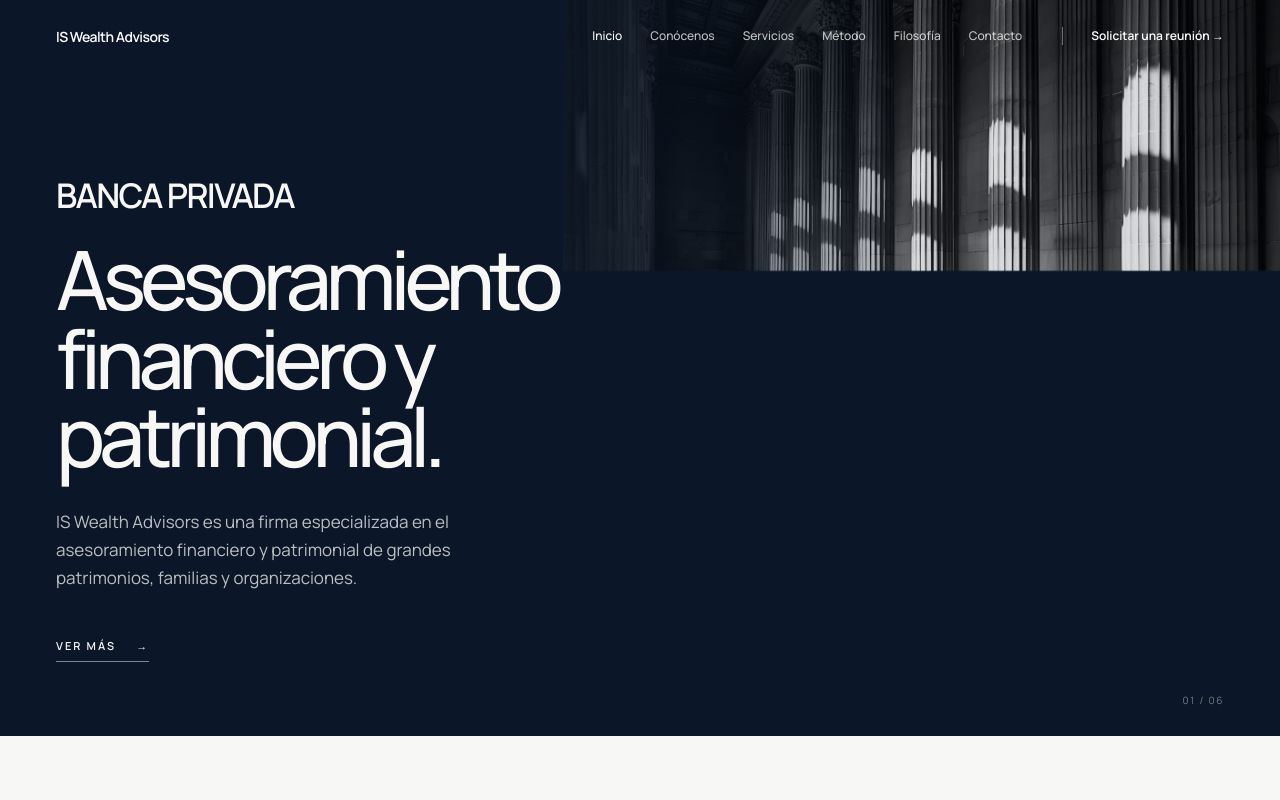
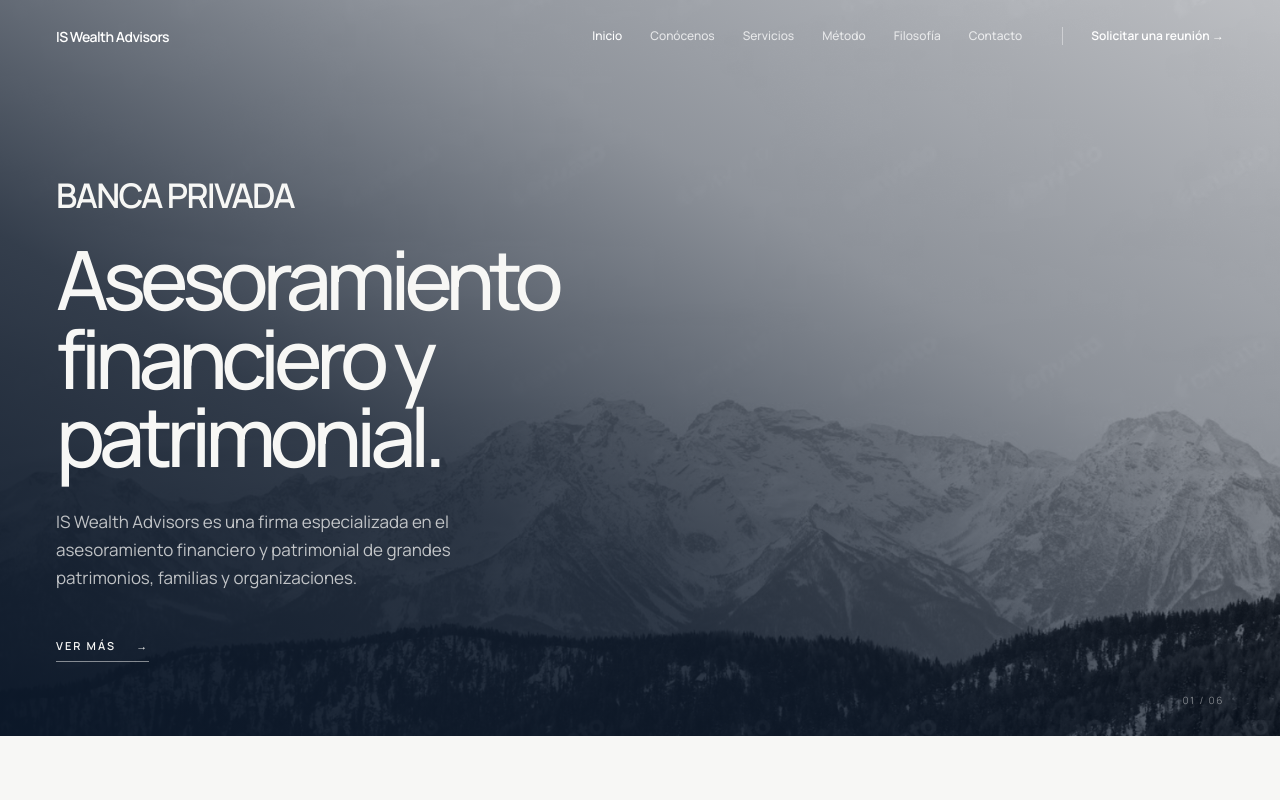
Before and after one commit to alvaroidef-cyber/IS-website, a React (Vite) app: page / in a window 1280 px wide. Shown: the top 800 px of the page. Built offline with nearby package versions, Linux system fonts and the light colour scheme.

Commit message:
Update Hero section styling

```diff
--- a/src/pages/home.tsx
+++ b/src/pages/home.tsx
@@ -14,10 +14,11 @@ export default function Home() {
     <div>
       {/* 3.1 HERO */}
       <section className="relative min-h-[92dvh] overflow-hidden bg-[#0B1728] text-[#F7F7F5]">
-        <div className="absolute inset-0 md:left-[44%]">
-          <img src="/images/cambios-page-29-1.png" alt="Columnas arquitectónicas en blanco y negro" className="editorial-image h-full w-full object-contain object-top opacity-85" fetchPriority="high" />
+        <div className="absolute inset-0">
+          <img src="/images/Captura_de_Pantalla_2026-09-09_a_las_11.18.57.png" alt="Paisaje de montaña nevada" className="editorial-image h-full w-full object-cover" style={{ filter: "grayscale(100%) contrast(1.05)" }} fetchPriority="high" />
         </div>
-        <div className="absolute inset-0 bg-gradient-to-r from-[#0B1728] via-[#0B1728]/90 to-[#0B1728]/15 md:w-[70%]" />
+        <div className="absolute inset-0 bg-[#0B1728]/20" />
+        <div className="absolute inset-0 bg-[linear-gradient(to_top_right,rgba(11,23,40,0.98)_0%,rgba(11,23,40,0.78)_34%,rgba(11,23,40,0.28)_66%,transparent_100%)]" />
         <div className="relative mx-auto flex min-h-[92dvh] max-w-[1440px] items-end px-6 pb-14 pt-28 md:px-10 md:pb-20 lg:px-14">
           <div className="max-w-[760px] reveal">
             <p className="mb-7 text-[34px] font-semibold uppercase leading-none tracking-[-0.05em] text-[#F7F7F5]">Banca privada</p>
```
